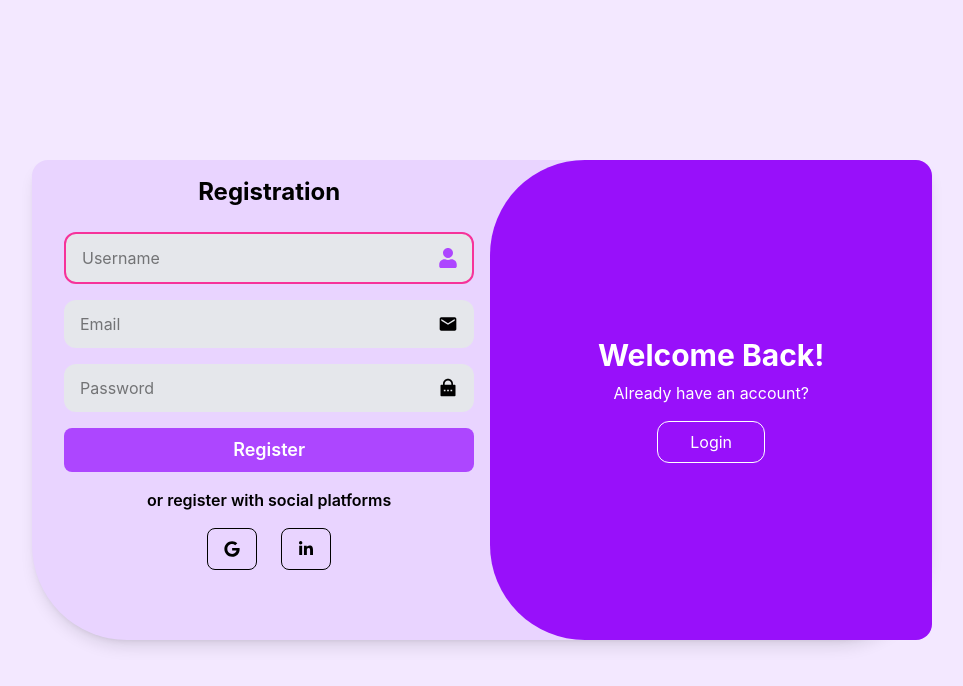
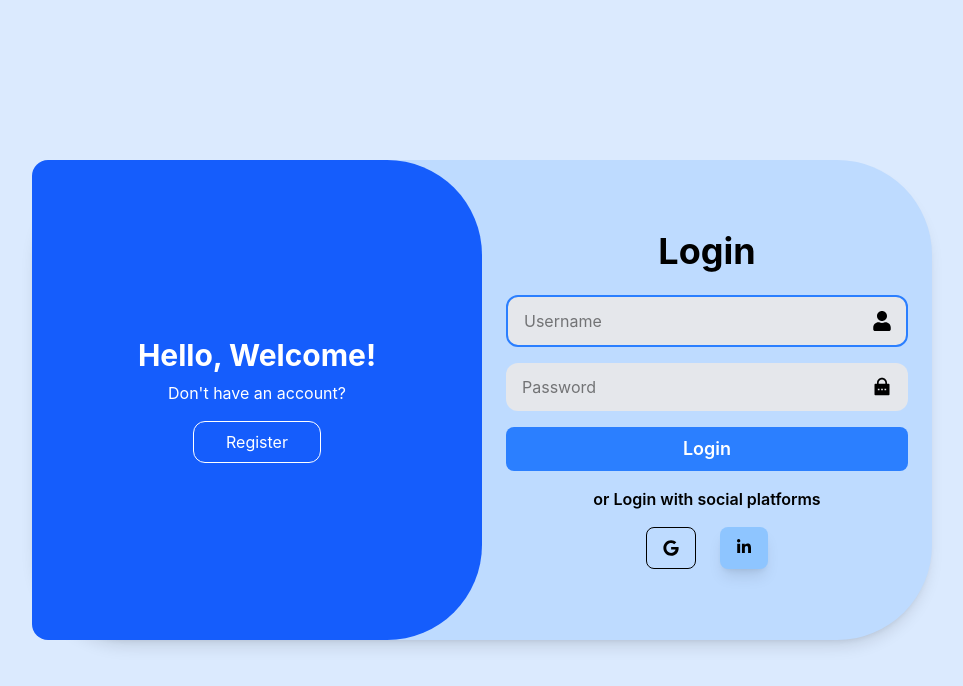
Before and after one commit to khanarshiya0709/Ai-interview-system, a React (Vite) app: page /signUp in a window 1280 px wide. Shown: the top 686 px of the page, without its empty margins (158-1121 px from the left). Built offline with nearby package versions, Linux system fonts and the light colour scheme.

Commit message:
create loginpage

```diff
--- a/src/components/LoginForm.jsx
+++ b/src/components/LoginForm.jsx
@@ -1,37 +1,38 @@
-import React from 'react'
+import React from 'react';
 import { FaUser } from "react-icons/fa";
 import { RiLockPasswordFill } from "react-icons/ri";
 import { FaGoogle } from "react-icons/fa";
 import { FaLinkedinIn } from "react-icons/fa";
 
-
-
-
-
-
-const SignupForm = () => {
+const LoginForm = () => {
     return (
         <div className='bg-blue-100'>
-            <div className='  max-w-2xl mx-auto lg:max-w-5xl mx-auto   min-h-screen flex items-center justify-center'>
-                <div className='bg-blue-200 rounded-2xl  shadow-lg flex w-[90%] max-w-[900px] h-[480px]'>
+            <div className='max-w-2xl mx-auto lg:max-w-5xl min-h-screen flex items-center justify-center'>
 
+                {/* Card */}
+                <div className='bg-blue-200 rounded-t-[95px] rounded-b-[95px] shadow-lg flex flex-col sm:flex-row w-[85%] sm:w-[90%] max-w-[900px] sm:h-[480px]'>
 
-                    {/*left panel*/}
-                    <div className='bg-blue-600  h-full rounded-r-[95px]  rounded-l-2xl text-white flex flex-col items-center justify-center w-2/4 gap-2 '>
-                        <h1 className='font-bold  text-2xl lg:text-3xl font-bold '>
-                            Hello, Welcom!
+                    {/* Blue panel */}
+                    <div className='bg-blue-600 text-white flex flex-col items-center justify-center w-full sm:w-2/4 gap-2 py-6 rounded-t-[95px] rounded-b-[95px] sm:rounded-r-[95px] sm:rounded-l-2xl'>
+
+                        <h1 className='font-bold text-2xl lg:text-3xl'>
+                            Hello, Welcome!
                         </h1>
+
                         <p className='pb-2'>
                             Don't have an account?
                         </p>
-                        <a className='border border-white rounded-xl  px-8  py-2 hover:scale-105 transition '>
+
+                        <a className='border border-white rounded-xl px-8 py-2 hover:scale-105 transition'>
                             Register
                         </a>
+
                     </div>
 
 
-                    {/*right panel */}
-                    <div className='w-2/4 flex flex-col gap-4  p-4 justify-center '>
+                    {/* Login form */}
+                    <div className='w-full sm:w-2/4 flex flex-col gap-4 p-6 justify-center'>
+
                         <h1 className='font-bold text-2xl sm:text-4xl text-center mb-2'>
                             Login
                         </h1>
@@ -40,12 +41,10 @@ const SignupForm = () => {
                             <input
                                 type="text"
                                 placeholder="Username"
-                                className="bg-gray-200 rounded-xl px-4 py-3  w-full border-2 border-blue-500  focus:outline-none focus:border-pink-500   "
+                                className="bg-gray-200 rounded-xl px-4 py-3 w-full border-2 border-blue-500 focus:outline-none focus:border-pink-500"
                             />
-
                             <span className="absolute right-4 top-1/2 -translate-y-1/2 text-xl">
                                 <FaUser />
-
                             </span>
                         </div>
 
@@ -53,38 +52,31 @@ const SignupForm = () => {
                             <input
                                 type="password"
                                 placeholder="Password"
-                                className="bg-gray-200 rounded-xl px-4 py-3  w-full"
+                                className="bg-gray-200 rounded-xl px-4 py-3 w-full"
                             />
-
                             <span className="absolute right-4 top-1/2 -translate-y-1/2 text-xl">
                                 <RiLockPasswordFill />
-
                             </span>
                         </div>
 
-
-                        <a className=' bg-blue-500  rounded-lg py-2 text-white font-semibold text-lg text-center items-center'>
+                        <a className='bg-blue-500 rounded-lg py-2 text-white font-semibold text-lg text-center'>
                             Login
                         </a>
-                        <p className='items-center text-center font-semibold'>
+
+                        <p className='text-center font-semibold'>
                             or Login with social platforms
                         </p>
-                        <div className='flex flex-row justify-center gap-6'>
-                            <a className='border border-black rounded-lg py-3 px-4 '>
+
+                        <div className='flex justify-center gap-6'>
+                            <a className='border border-black rounded-lg py-3 px-4'>
                                 <FaGoogle />
                             </a>
-                            <a className='border border-black rounded-lg py-3 px-4 '>
+                            <a className='bg-blue-300 rounded-lg py-3 px-4 hover:scale-105 shadow-lg'>
                                 <FaLinkedinIn />
                             </a>
-
-
                         </div>
 
-
                     </div>
-
-
-
 
                 </div>
 
@@ -92,4 +84,5 @@ const SignupForm = () => {
         </div>
     )
 }
-export default SignupForm;
+
+export default LoginForm;
--- a/src/components/SignupForm.jsx
+++ b/src/components/SignupForm.jsx
@@ -11,12 +11,12 @@ const SignupForm = () => {
             <div className='max-w-2xl mx-auto lg:max-w-5xl min-h-screen flex items-center justify-center '>
 
                 {/* Card */}
-                <div className='bg-purple-200  rounded-b-[95px] rounded-2xl shadow-lg flex flex-col sm:flex-row  w-[85%] max-w-[850px] sm:w-[90%] max-w-[900px] sm:h-[480px]'>
+                <div className=' bg-purple-200 rounded-t-[95px]  rounded-b-[95px] shadow-lg flex flex-col sm:flex-row  w-[85%] max-w-[850px] sm:w-[90%] max-w-[900px] sm:h-[480px]'>
 
                     {/* Left panel */}
-                    <div className='w-full sm:w-2/4 flex flex-col gap-3 sm:gap-4  sm:ml-4 p-5 sm:p-4  order-2 sm:order-1'>
+                    <div className='w-full sm:w-2/4 flex flex-col gap-3 sm:gap-4  sm:ml-4 p-5 sm:p-4 rounded-tl-[95px] '>
 
-                        <h1 className='font-bold text-2xl text-center mb-2'>
+                        <h1 className='font-bold text-2xl text-center mb-2 sm:pt-6'>
                             Registration
                         </h1>
 
@@ -62,7 +62,7 @@ const SignupForm = () => {
                         </p>
 
                         <div className='flex justify-center gap-6 '>
-                            <a className='border border-black rounded-lg py-3 px-4'>
+                            <a className='p-3 border border-gray-100 rounded-xl shadow-sm hover:shadow-md hover:bg-gray-50 transition-all text-gray-600 '>
                                 <FaGoogle />
                             </a>
                             <a className='border border-black rounded-lg py-3 px-4'>
@@ -73,7 +73,7 @@ const SignupForm = () => {
                     </div>
 
                     {/* Right panel */}
-                    <div className='bg-purple-600 text-white flex flex-col items-center justify-center w-full sm:w-2/4 sm:gap-2  py-2  rounded-b-[95px] sm:rounded-l-[95px] sm:rounded-r-2xl  order-1 sm:order-2'>
+                    <div className='bg-purple-600 text-white flex flex-col items-center justify-center w-full sm:w-2/4 sm:gap-2  py-2 rounded-b-[95px] rounded-t-[95px] sm:rounded-l-[95px] sm:rounded-r-2xl  '>
 
                         <h1 className='text-2xl lg:text-3xl font-bold mt-2 sm:mt-0'>
                             Welcome Back!
--- a/src/pages/Auth.jsx
+++ b/src/pages/Auth.jsx
@@ -1,15 +1,16 @@
-import SignupForm from "../components/SignupForm";
-// import LoginForm from "../components/LoginForm";
+import { useState } from "react";
+// import SignupForm from "../components/SignupForm";
+import LoginForm from "../components/LoginForm";
 
 const Auth = () => {
-    return (
-
-        <div >
-            <SignupForm />
-            {/* <LoginForm /> */}
-        </div>
 
 
+    return (
+        <div>
+
+            <LoginForm />
+            {/* <SignupForm /> */}
+        </div>
     );
 };
 
```
